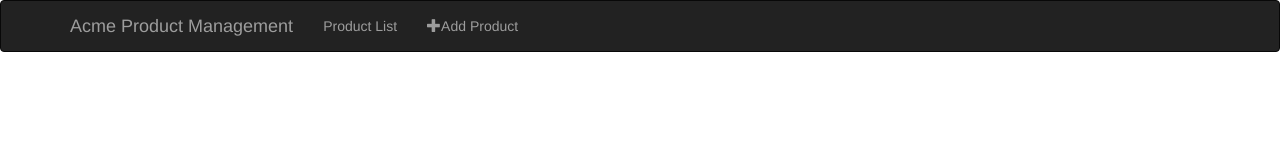
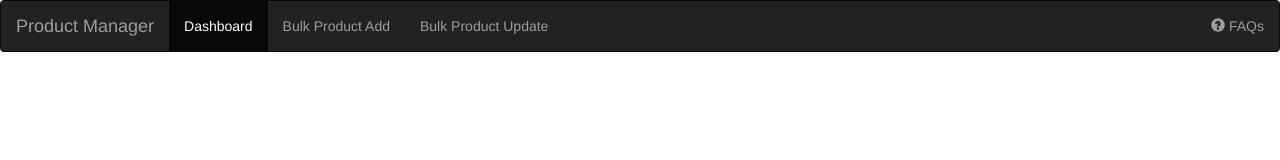
Before and after one commit to cloud9repos/UI-product-manager, a website: page index.html in a window 1280 px wide. Drawn offline with nearby package versions, Linux system fonts and the light colour scheme; files whose address does not match are found by name.

Commit message:
main template

```diff
--- a/app/app.js
+++ b/app/app.js
@@ -0,0 +1,9 @@
+// IIFE
+
+(function() {
+
+    "use strict"
+
+    var app = angular.module("productManagement",
+                            []);
+}());
--- a/index.html
+++ b/index.html
@@ -28,33 +28,46 @@
     </head>
 
     <body ng-app="productManagement">
+
         <nav class="navbar navbar-inverse">
-            <div class="container">
-                <a class="navbar-brand"
-                    ui-sref="home">Acme Product Management</a>
+            <div class="container-fluid">
                 <div class="navbar-header">
-                    <button type="button"
-                            class="navbar-toggle"
-                            data-toggle="collapse"
-                            data-target=".navbar-collapse">
-                        <span class="sr-only">Toggle Navigation</span>
-                        <span class="icon-bar"></span>
-                        <span class="icon-bar"></span>
-                        <span class="icon-bar"></span>
-                    </button>
+                    <h class="navbar-brand">
+                        Product Manager
+                    </h>
                 </div>
-                <div class="navbar-collapse collapse">
-                    <ul class="nav navbar-nav">
-                        <li><a ui-sref="productList">Product List</a></li>
-                        <li><a ui-sref="productEdit.info({productId:0})">
-                            <i class="glyphicon glyphicon-plus"></i>Add Product</a></li>
-                    </ul>
-                </div>
+                <ul class="nav navbar-nav">
+                    <li class="active">
+                        <a data-toggle="tab" href="#dashboard">
+                            Dashboard
+                        </a>
+                    </li>
+                    <li>
+                        <a data-toggle="tab" href="#add-products">
+                            Bulk Product Add
+                        </a>
+                    </li>
+                    <li>
+                        <a data-toggle="tab" href="#update-products">
+                            Bulk Product Update
+                        </a>
+                    </li>
+                </ul>
+                <ul class="nav navbar-nav navbar-right">
+                    <li>
+                        <a data-toggle="tab" href="#faqs">
+                            <span class="glyphicon glyphicon-question-sign"></span>
+                            FAQs
+                        </a>
+                    </li>
+                </ul>
             </div>
         </nav>
+
         <div class="container">
-            <div ui-view></div>
+
         </div>
+
     </body>
 
 </html>
--- a/package.json
+++ b/package.json
@@ -1,6 +1,6 @@
 {
     "name": "ui-product-manager",
-    "version": "0.0.6",
+    "version": "0.0.7",
     "scripts": {
         "postinstall": "bower cache clean && bower install"
     },
```
